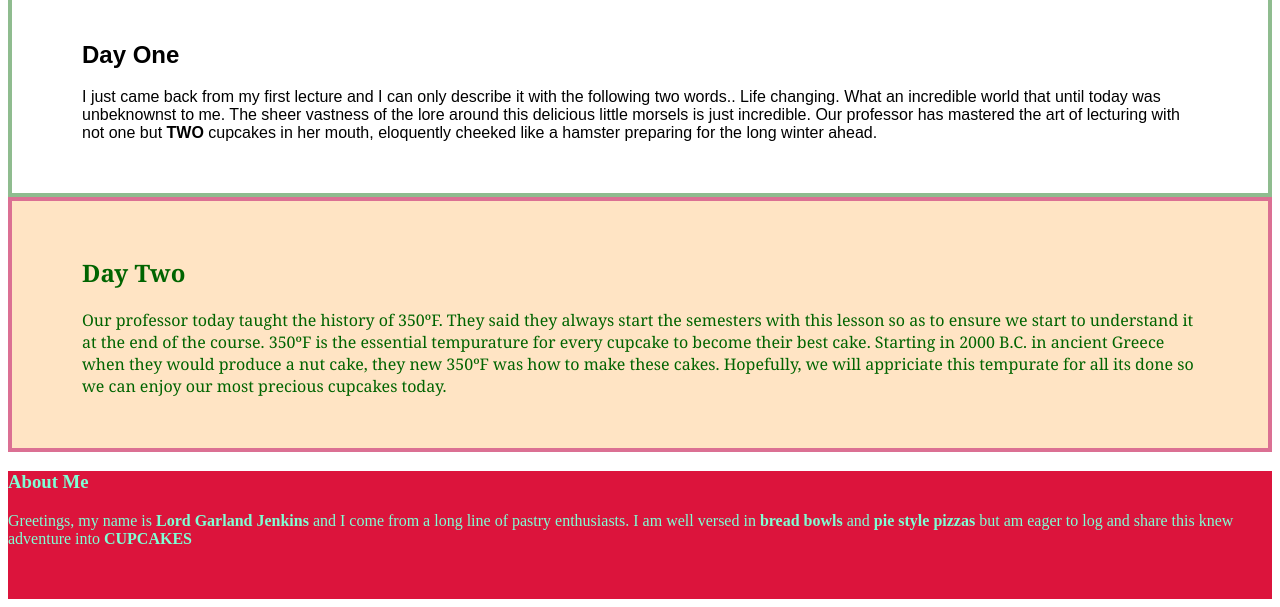
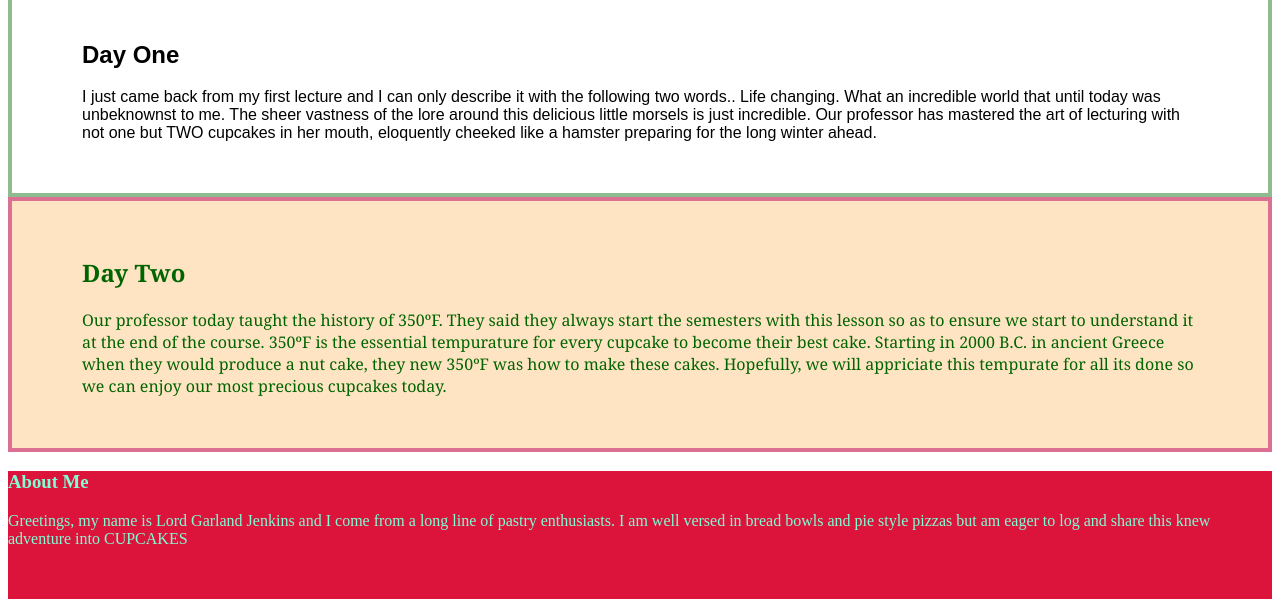
Before and after one commit to SPdowns/cupcake-blog, a plain HTML site: page index.html in a window 1280 px wide. Shown: the part 427-1034 px from the top of the page. Drawn offline with Linux system fonts and the light colour scheme.

Commit message:
replace <strong> tags with <span> tags

```diff
--- a/index.html
+++ b/index.html
@@ -11,7 +11,7 @@
   <img src=http://footage.framepool.com/shotimg/qf/841677374-home-economics-class-catering-wooden-spoon-school-uniform.jpg alt="cupcake professor">
   <div class="sec1">
   <h2>Day One</h2>
-    <p>I just came back from my first lecture and I can only describe it with the following two words.. <span class="bam">Life changing</span>. What an incredible world that until today was unbeknownst to me. The sheer vastness of the lore around this delicious little morsels is just incredible. Our professor has mastered the art of lecturing with not one but <strong>TWO</strong> cupcakes in her mouth, eloquently cheeked like a hamster preparing for the long winter ahead.
+    <p>I just came back from my first lecture and I can only describe it with the following two words.. <span class="bam">Life changing</span>. What an incredible world that until today was unbeknownst to me. The sheer vastness of the lore around this delicious little morsels is just incredible. Our professor has mastered the art of lecturing with not one but <span class="bam">TWO</span> cupcakes in her mouth, eloquently cheeked like a hamster preparing for the long winter ahead.
     </p>
     </div>
     <div class="sec2">
@@ -21,7 +21,7 @@
     </div>
     <div class="sec3">
   <h3>About Me</h3>
-    <p>Greetings, my name is <strong>Lord Garland Jenkins</strong> and I come from a long line of pastry enthusiasts. I am well versed in <strong>bread bowls</strong> and <strong>pie style pizzas</strong> but am eager to log and share this knew adventure into <strong>CUPCAKES</strong>
+    <p>Greetings, my name is <span class="bam">Lord Garland Jenkins</span> and I come from a long line of pastry enthusiasts. I am well versed in <span class="bam">bread bowls</span> and <span class="bam">pie style pizzas</span> but am eager to log and share this knew adventure into <span class="bam">CUPCAKES</span>
     </p>
     </div>
 </body>
```
